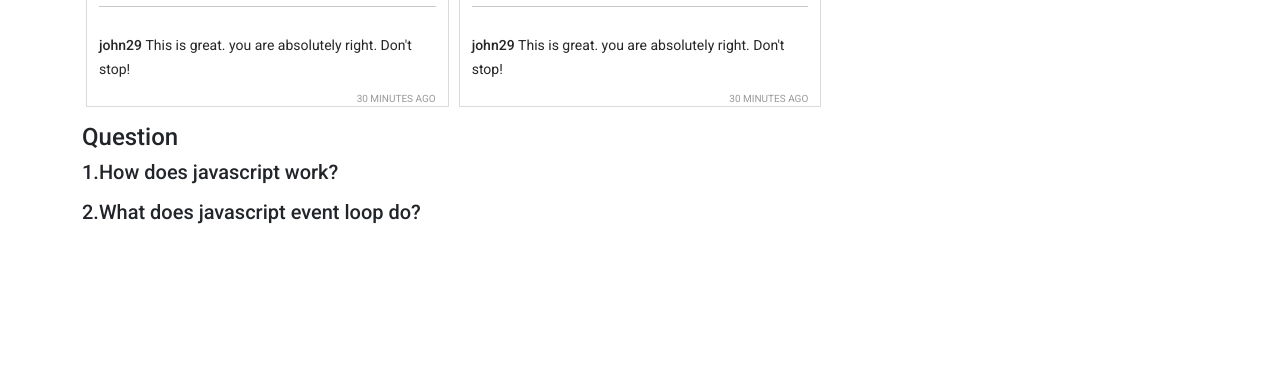
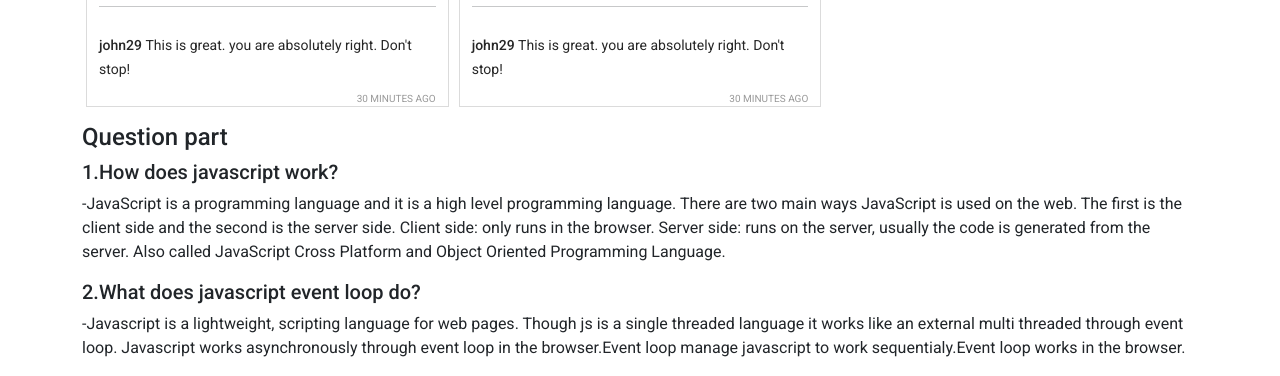
Before and after one commit to ove02/Mission-2022, a plain HTML site: page Assignments/insta-shohor-ove02-main/index.html in a window 1280 px wide. Shown: the part 1425-1801 px from the top of the page. Before the commit the page ends 1665 px from the top, so only its background shows below. Drawn offline with nearby package versions, Linux system fonts and the light colour scheme; files whose address does not match are found by name.

Commit message:
commit-alldone

```diff
--- a/Assignments/insta-shohor-ove02-main/index.html
+++ b/Assignments/insta-shohor-ove02-main/index.html
@@ -78,11 +78,17 @@
             </div>
         </main>
         <section class="container">
-    <h4>Question</h4>
+    <h4>Question part</h4>
    <h5>1.How does javascript work?</h5>
-   <p></p>
+   <p>
+    -JavaScript is a programming language and it is a high level programming language. There are two main ways JavaScript is used on the web. The first is the client side and the second is the server side. Client side: only runs in the browser. Server side: runs on the server, usually the code is generated from the server. Also called JavaScript Cross Platform and Object Oriented Programming Language.
+   </p>
    <h5>2.What does javascript event loop do?</h5>
-   <p></p>
+   <p>-Javascript is a lightweight, scripting language for web pages.
+       Though js is a single threaded language it works like an external multi
+        threaded through event loop. Javascript works asynchronously through
+       event loop in the browser.Event loop manage javascript to work
+      sequentialy.Event loop works in the browser.  </p>
         </section>
         <footer>
 
```
